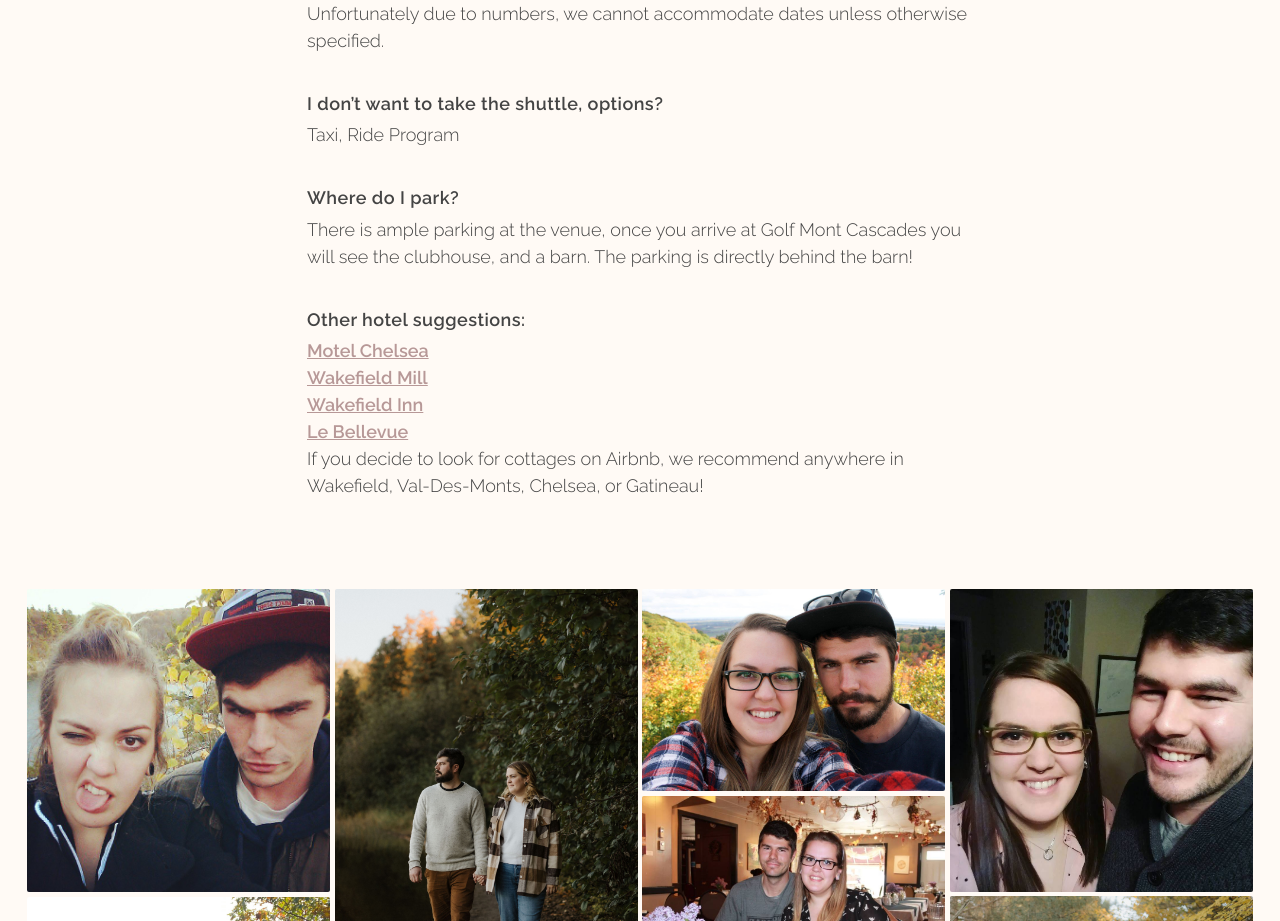
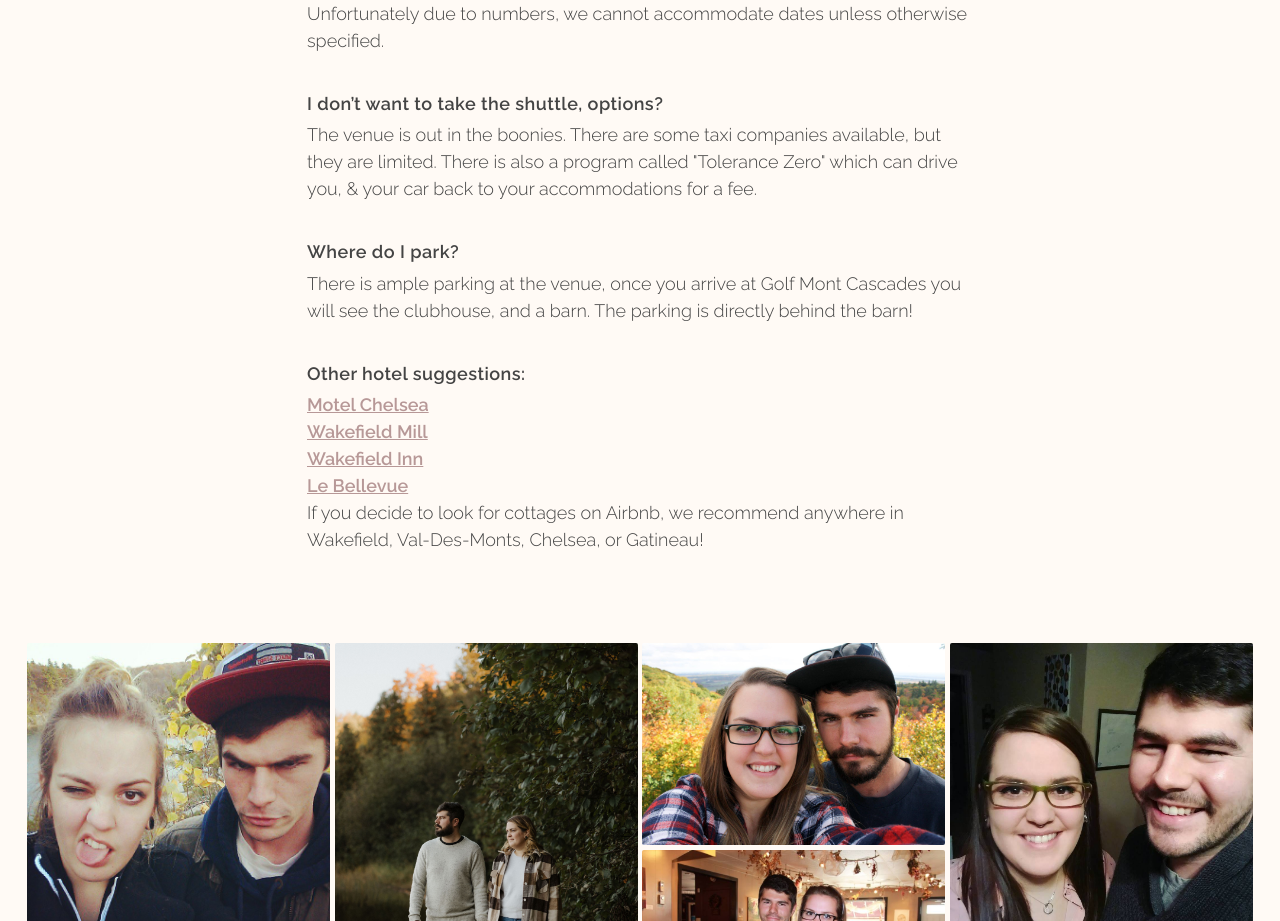
Before and after one commit to martenbjork/erin-and-benoit, a Next.js app: page / in a window 1280 px wide. Shown: the part 3900-4821 px from the top of the page. Built offline with nearby package versions, Linux system fonts and the light colour scheme.

Commit message:
Update index.tsx

```diff
--- a/src/pages/index.tsx
+++ b/src/pages/index.tsx
@@ -234,7 +234,7 @@ export default function Home() {
             otherwise specified.
           </p>
           <h3>I don’t want to take the shuttle, options?</h3>
-          <p>Taxi, Ride Program</p>
+          <p>The venue is out in the boonies. There are some taxi companies available, but they are limited. There is also a program called "Tolerance Zero" which can drive you, & your car back to your accommodations for a fee.</p>
           <h3>Where do I park?</h3>
           <p>
             There is ample parking at the venue, once you arrive at Golf Mont
```
